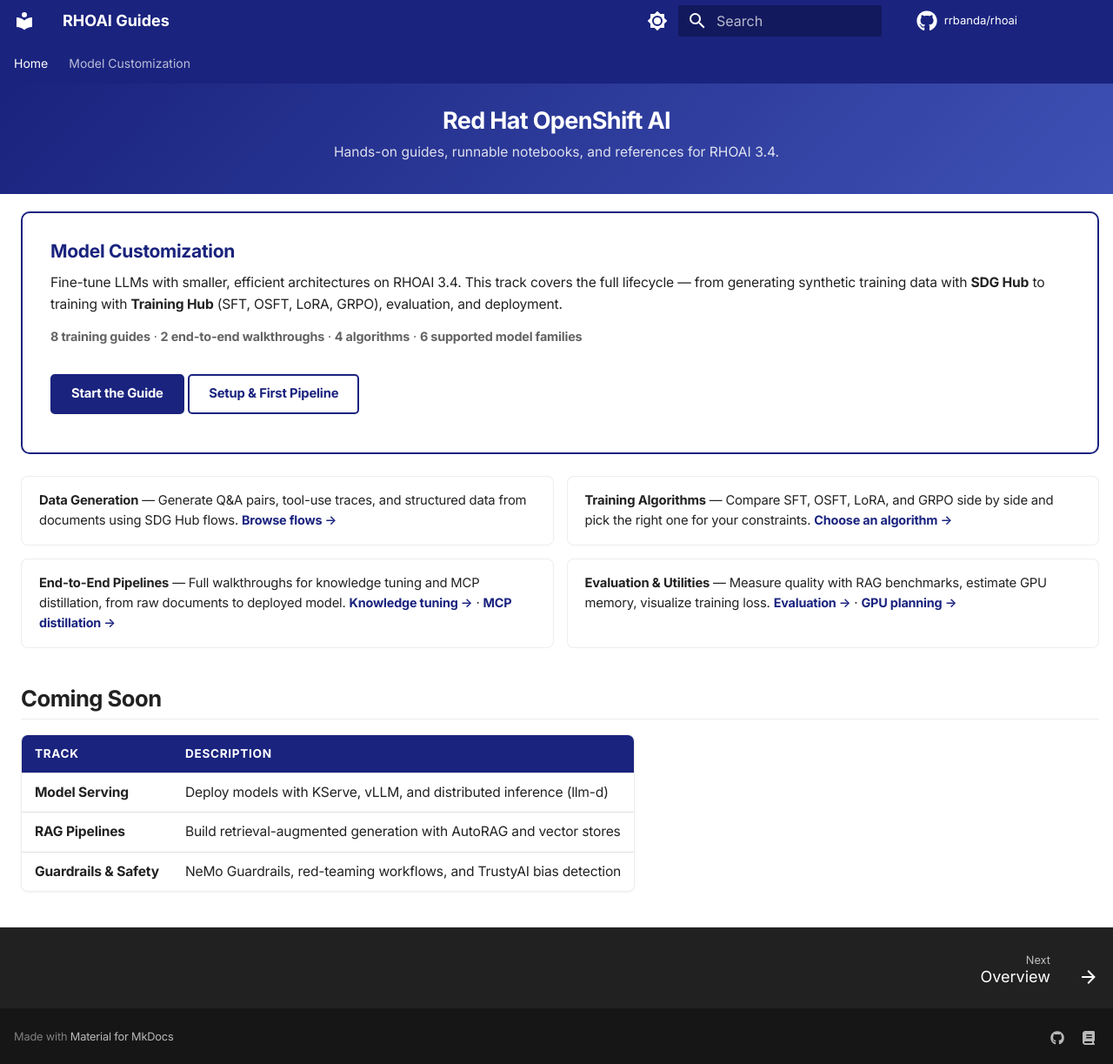
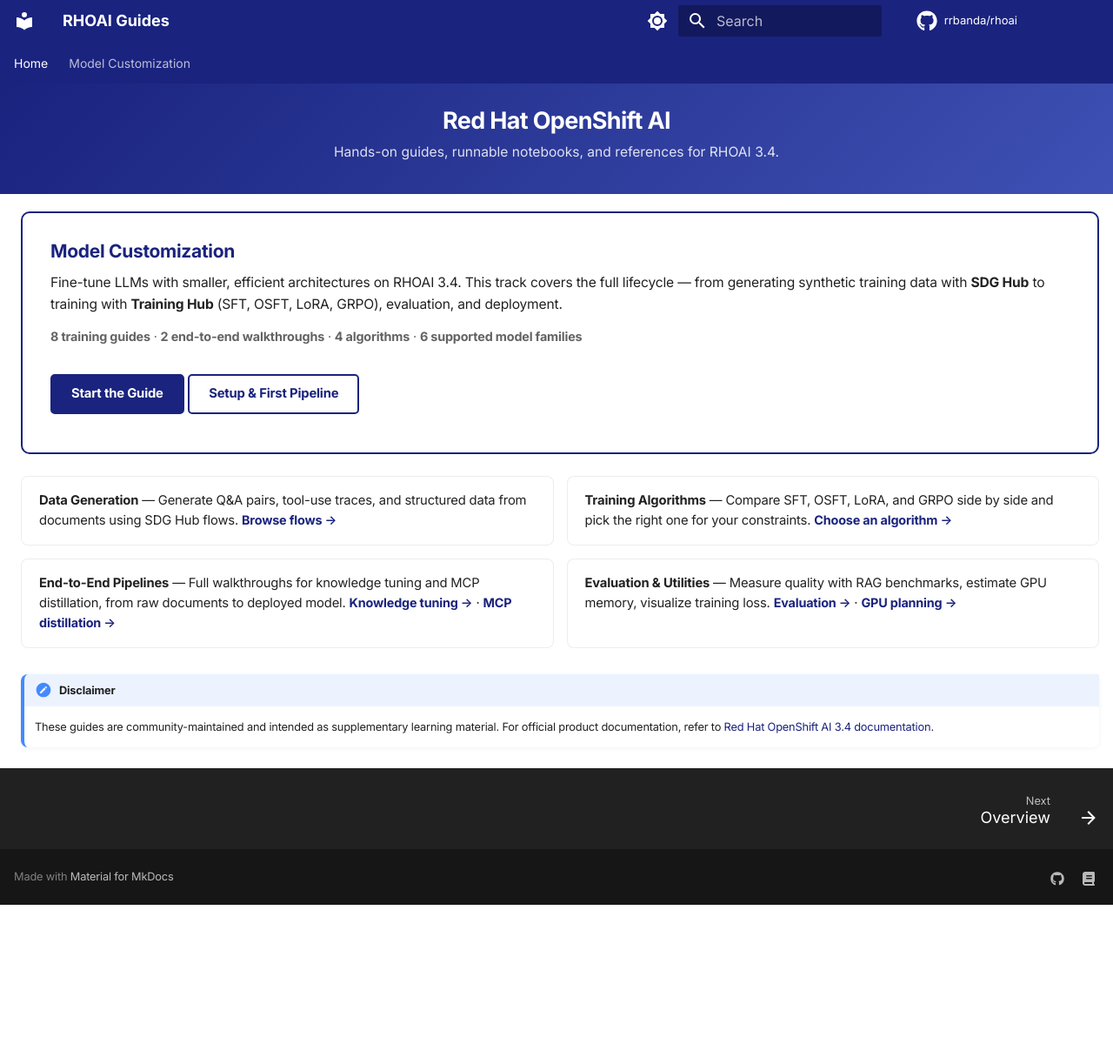
Before and after one commit to rrbanda/rhoai, an MkDocs documentation site: the page built from docs/index.md, in a window 1280 px wide. Shown: the whole page at 87% size. Built offline with MkDocs 1.6.1 and Material for MkDocs 9.7.7, drawn with Linux system fonts in a browser that asks for light colours; comment, search, counter and statistics services are not loaded; after the commit the page ends 1040 px from its top, so only the background shows below that.

Commit message:
fix: remove coming-soon section, add official docs disclaimer

```diff
--- a/docs/index.md
+++ b/docs/index.md
@@ -58,10 +58,5 @@
 
 </div>
 
-## Coming Soon
-
-| Track | Description |
-|-------|-------------|
-| **Model Serving** | Deploy models with KServe, vLLM, and distributed inference (llm-d) |
-| **RAG Pipelines** | Build retrieval-augmented generation with AutoRAG and vector stores |
-| **Guardrails & Safety** | NeMo Guardrails, red-teaming workflows, and TrustyAI bias detection |
+!!! note "Disclaimer"
+    These guides are community-maintained and intended as supplementary learning material. For official product documentation, refer to [Red Hat OpenShift AI 3.4 documentation](https://docs.redhat.com/en/documentation/red_hat_openshift_ai/3.4).
```
